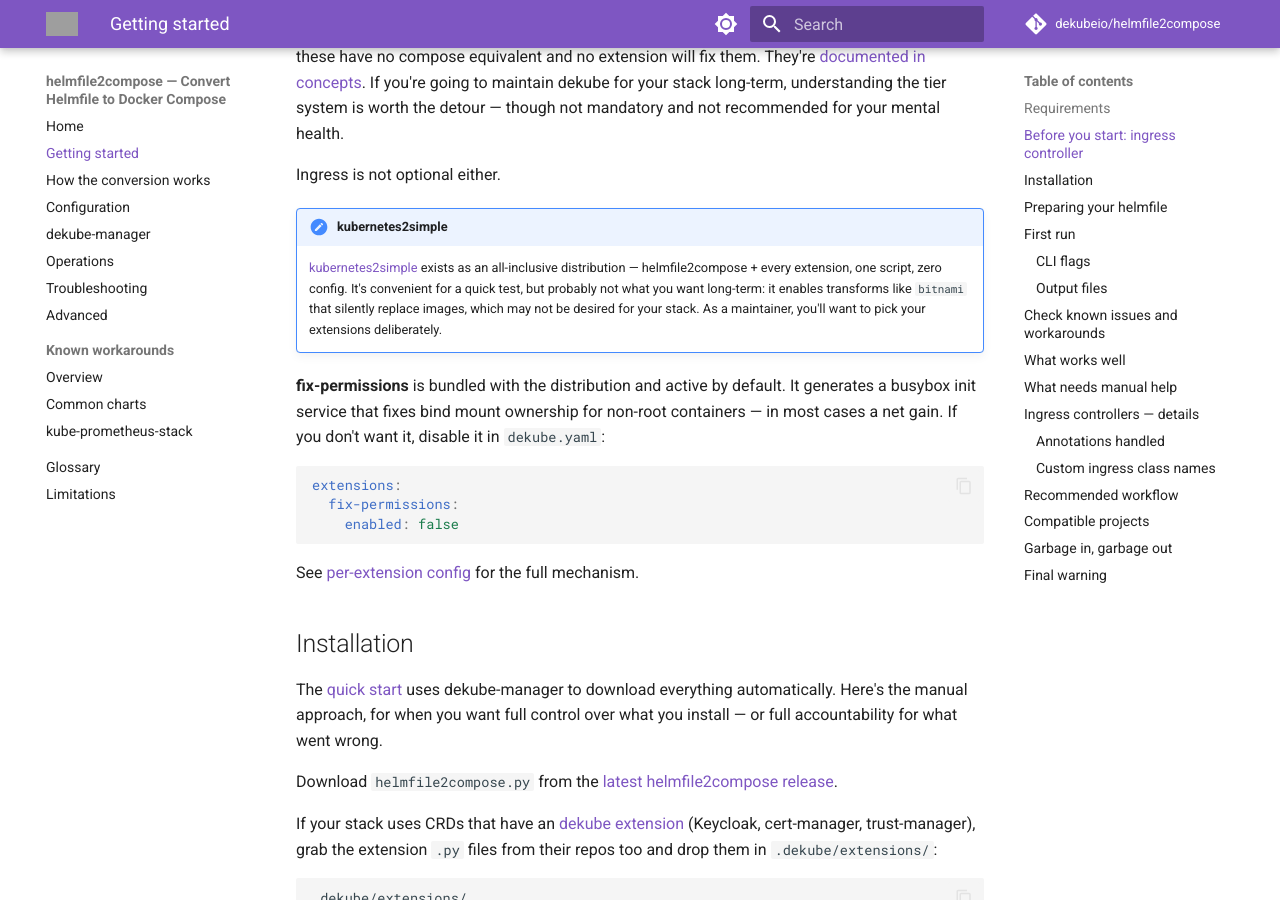
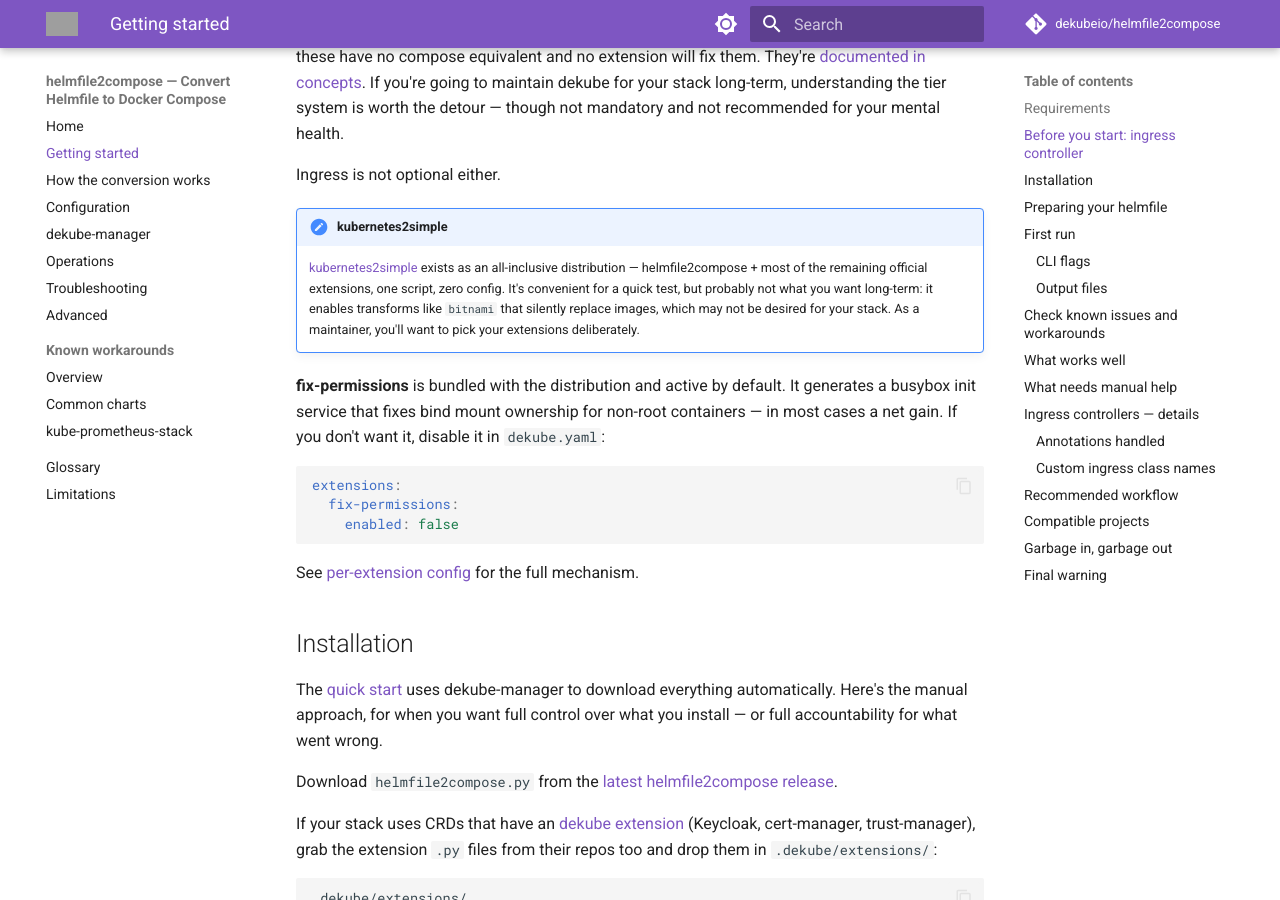
Before and after one commit to dekubeio/helmfile2compose-docs, an MkDocs documentation site: the page built from docs/getting-started.md, in a window 1280 px wide and 900 px high, scrolled down 2522 px. Built offline with MkDocs 1.6.1 and Material for MkDocs 9.7.7, drawn with Linux system fonts in a browser that asks for light colours; comment, search, counter and statistics services are not loaded; grey boxes are pictures that could not be loaded.

Commit message:
docs: fix extension names on landing, k2s extension coverage claims

```diff
--- a/docs/getting-started.md
+++ b/docs/getting-started.md
@@ -63,7 +63,7 @@
 Ingress is not optional either.
 
 !!! note "kubernetes2simple"
-    [kubernetes2simple](https://k2s.dekube.io/) exists as an all-inclusive distribution — helmfile2compose + every extension, one script, zero config. It's convenient for a quick test, but probably not what you want long-term: it enables transforms like `bitnami` that silently replace images, which may not be desired for your stack. As a maintainer, you'll want to pick your extensions deliberately.
+    [kubernetes2simple](https://k2s.dekube.io/) exists as an all-inclusive distribution — helmfile2compose + most of the remaining official extensions, one script, zero config. It's convenient for a quick test, but probably not what you want long-term: it enables transforms like `bitnami` that silently replace images, which may not be desired for your stack. As a maintainer, you'll want to pick your extensions deliberately.
 
 **fix-permissions** is bundled with the distribution and active by default. It generates a busybox init service that fixes bind mount ownership for non-root containers — in most cases a net gain. If you don't want it, disable it in `dekube.yaml`:
 
```
Also changed, not shown: index.html (+6 -6 lines).
